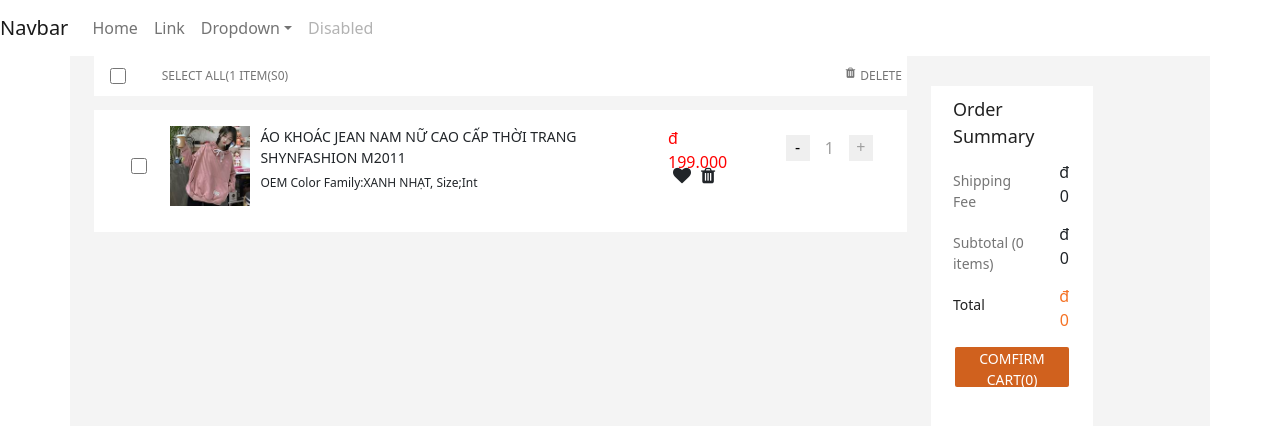
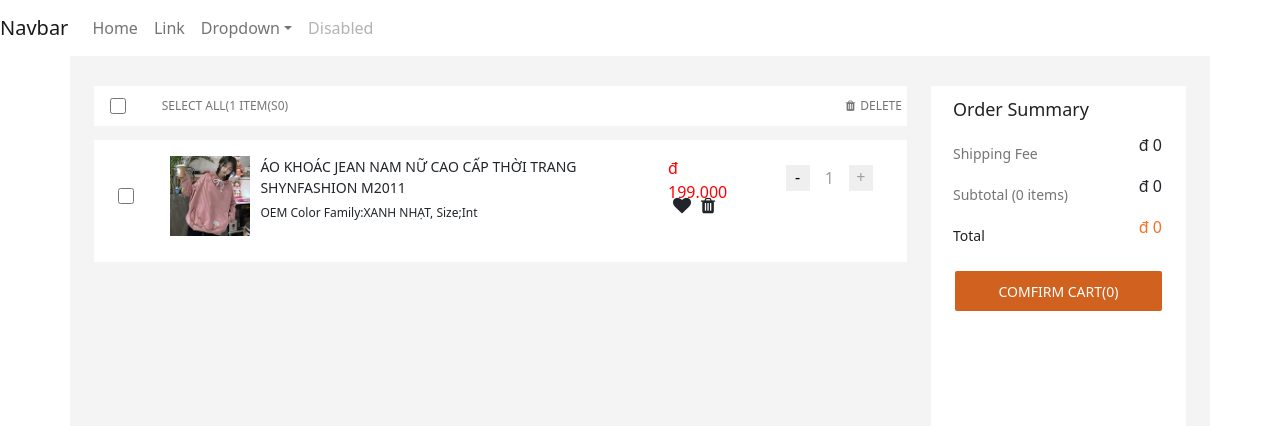
Before and after one commit to tranhoanggithub/Demo-Layout-Cart-Lazada, a React (Create React App) app: page /cart in a window 1280 px wide. Shown: the top 426 px of the page. Built offline with nearby package versions, Linux system fonts and the light colour scheme.

Commit message:
Hoang push

```diff
--- a/src/Component/Form.js
+++ b/src/Component/Form.js
@@ -15,10 +15,10 @@ export default function Form() {
       style={{ width: "100%", backgroundColor: "#F4F4F4" }}
     >
       <div class="row">
-        <div class="col-9">
+        <div class="col-9" style={{ paddingTop: "30px" }}>
           <LeftContainer total={total} />
         </div>
-        <div class="col-2" style={{ marginTop: "30px" }}>
+        <div class="col-3" style={{ marginTop: "30px" }}>
           <RightContainer total={total} callbackTotal={callbackTotal()} />
         </div>
       </div>
--- a/src/Component/LeftContainer.js
+++ b/src/Component/LeftContainer.js
@@ -17,7 +17,7 @@ export default function LeftContainer(props) {
             class="col-1"
             style={{
               display: "flex",
-              justifyContent: "center",
+              justifyContent: "flex-start",
               alignItems: "center",
             }}
           >
--- a/src/Component/RightContainer.js
+++ b/src/Component/RightContainer.js
@@ -54,7 +54,7 @@ export default function RightContainer(props) {
         </div>
         <div className="row">
           <div
-            className="col-9"
+            className="col-8"
             style={{
               textAlign: "left",
               color: "#202020",
@@ -66,7 +66,7 @@ export default function RightContainer(props) {
           </div>
           <div
             style={{ textAlign: "right", color: "#f57224" }}
-            className="col-3"
+            className="col-4"
           >
             đ 0
           </div>
--- a/src/Component/SelectPage.js
+++ b/src/Component/SelectPage.js
@@ -45,7 +45,7 @@ export default function SelectPage() {
           justifyContent: "end",
         }}
       >
-        <div style={{ display: "flex" }}>
+        <div style={{ display: "flex", alignItems: "center" }}>
           {" "}
           <i
             class="fa fa-trash"
```
